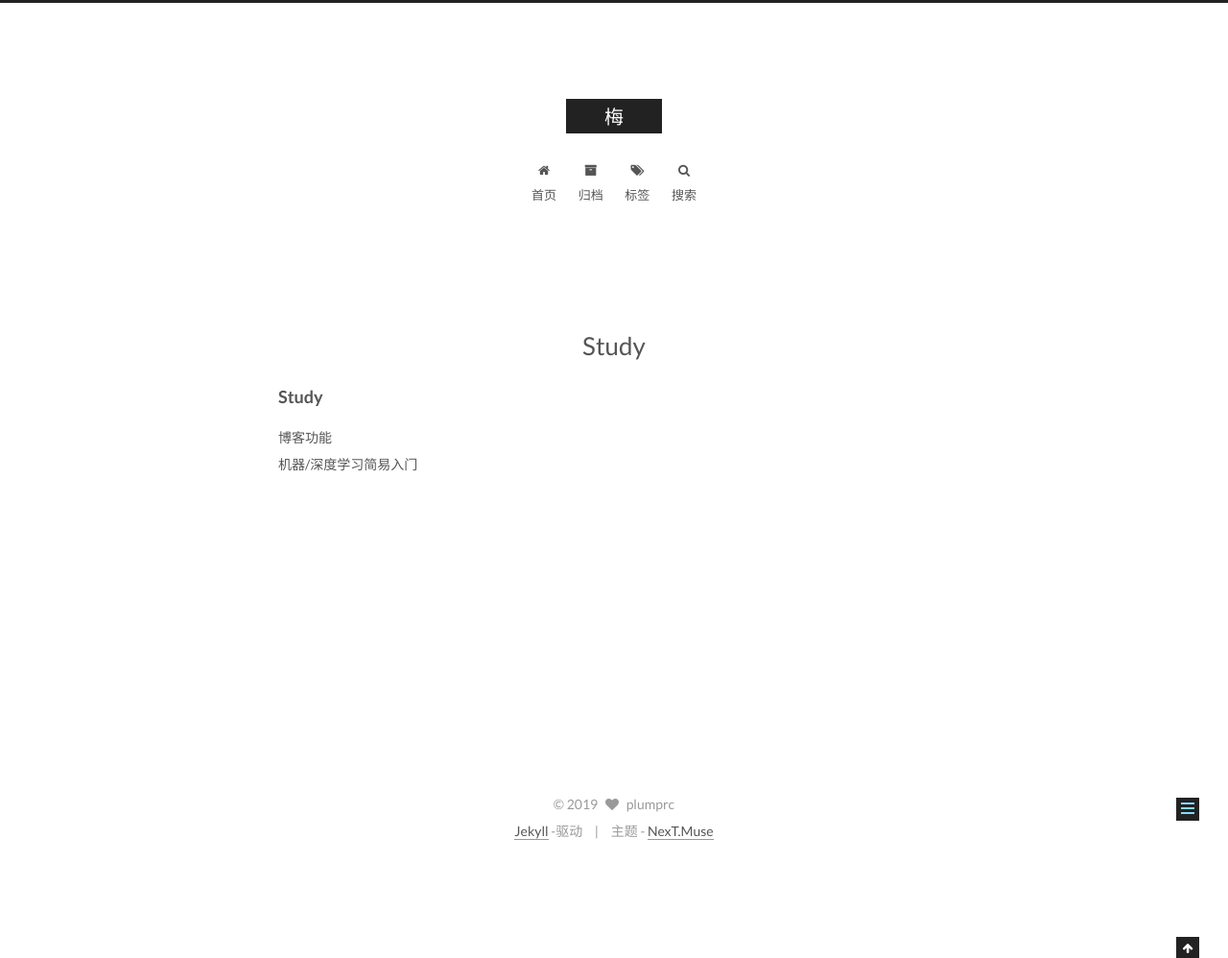
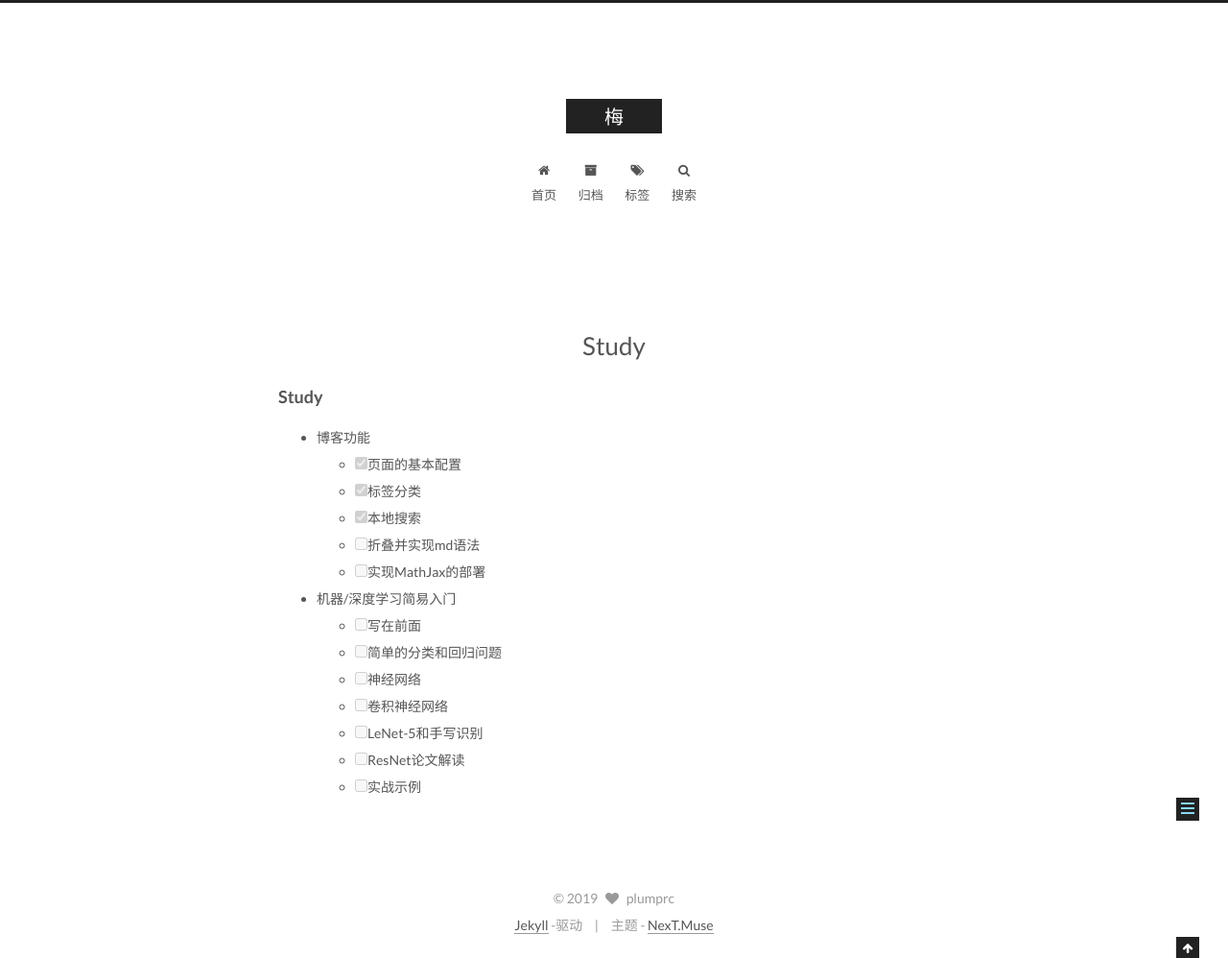
Before and after one commit to plumprc/plumprc.github.io, a Jekyll site: the page built from index.md, in a window 1280 px wide. Shown: the whole page at 96% size. Built offline with Jekyll 4.4.1, drawn with Linux system fonts in a browser that asks for light colours; emoji names are drawn with the system emoji font; our own code applies the rules of GitHub Pages for plain Markdown files; the list of posts is cut into pages by our own code.

Commit message:
todolist

```diff
--- a/index.md
+++ b/index.md
@@ -1,28 +1,17 @@
 ### Study
 
-<details>
-<summary>博客功能</summary>
-<pre>
+* 博客功能
+  * [x] 页面的基本配置
+  * [x] 标签分类
+  * [x] 本地搜索
+  * [ ] 折叠并实现md语法
+  * [ ] 实现MathJax的部署
 
-* [x] 页面的基本配置
-* [x] 标签分类
-* [x] 本地搜索
-* [ ] 机器学习入门tutorial
-* [ ] 实现MathJax的部署
-</pre>
-</details>
-
-<details>
-
-<summary>机器/深度学习简易入门</summary>
-<pre>
-
-* [ ] 写在前面
-* [ ] 简单的分类和回归问题
-* [ ] 神经网络
-* [ ] 卷积神经网络
-* [ ] LeNet-5和手写识别
-* [ ] ResNet论文解读
-* [ ] 实战示例
-</pre>
-</details>
+* 机器/深度学习简易入门
+  * [ ] 写在前面
+  * [ ] 简单的分类和回归问题
+  * [ ] 神经网络
+  * [ ] 卷积神经网络
+  * [ ] LeNet-5和手写识别
+  * [ ] ResNet论文解读
+  * [ ] 实战示例
```
